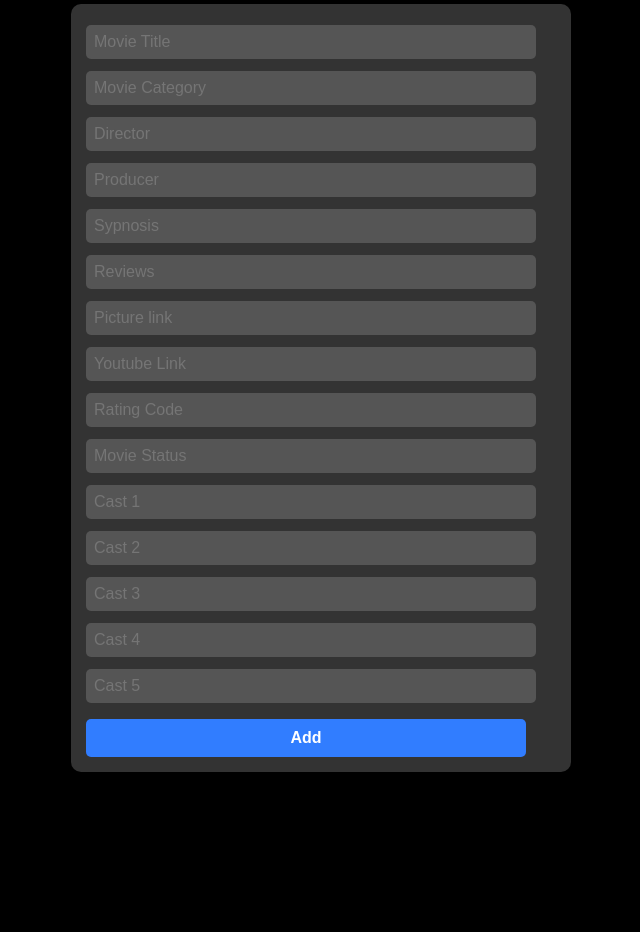
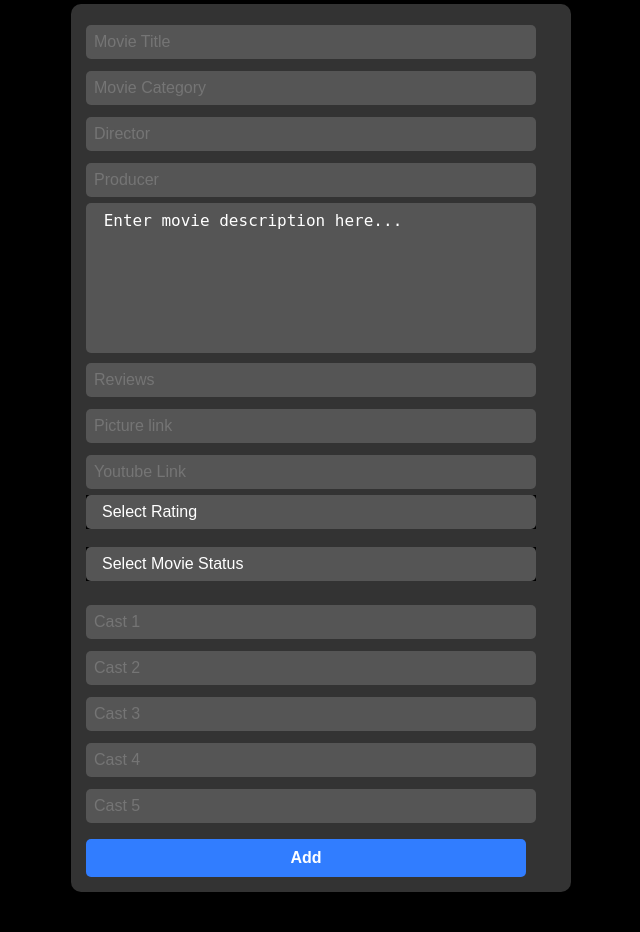
Before and after one commit to camilaCaleroVelasco/a2Backend, a PHP site: page /addMovie.php in a window 1280 px wide. Shown: the part 219-1151 px from the top of the page, without its empty margins (319-959 px from the left). Before the commit the page ends 991 px from the top, so only its background shows below. Run offline with PHP 8.4, Linux system fonts and the light colour scheme.

Commit message:
added drop down options

```diff
--- a/addMovie.php
+++ b/addMovie.php
@@ -5,6 +5,87 @@
     <meta name="viewport" content="width=device-width, initial-scale=1.0">
     <title>Admin View</title>
     <link rel="stylesheet" href="css/addMovie.css">
+    <style>
+        .custom-select select{
+    display: none; /*hide original SELECT element:*/
+}
+
+.select-selected {
+    background-color:#555;
+}
+
+  /*style the arrow inside the select element:*/
+.select-selected:after {
+    position: absolute;
+    content: "";
+    top: 14px;
+    right: 10px;
+    width: 0;
+    height: 0;
+    border: none;
+    border-radius: 5px;
+}
+
+  /*style the arrow inside the select element:*/
+.select-selected:after {
+    position: absolute;
+    content: "";
+    top: 14px;
+    right: 10px;
+    width: 0;
+    height: 0;
+    border: none;
+    border-radius: 5px;
+    color: white;
+}
+
+  /*point the arrow upwards when the select box is open (active):*/
+.select-selected.select-arrow-active:after {
+    top: 7px;
+}
+
+  /*style the items (options), including the selected item:*/
+.select-items div,.select-selected {
+    color: #ffffff;
+    padding: 8px 16px;
+    border: none;
+    border-radius: 5px;
+    cursor: pointer;
+    user-select: none;
+}
+
+  /*style items (options):*/
+.select-items {
+    position: relative;
+    background-color: #555;
+    top: 100%;
+    left: 0;
+    right: 0;
+    z-index: 99;
+}
+
+  /*hide the items when the select box is closed:*/
+.select-hide {
+    display: none;
+}
+
+.select-items div:hover, .same-as-selected {
+    background-color: rgba(0, 0, 0, 0.1);
+}
+
+textarea {
+  width: calc(100% - 20px);
+  height: 150px;
+  padding: 8px;
+  box-sizing: border-box;
+  border: none;
+    border-radius: 5px;
+    background-color: #555;
+    color: white;
+    font-size: 16px;
+  resize: none;
+}
+</style>
 </head>
 <body>
     <header>
@@ -26,7 +107,7 @@
         <br>
         <input type="text" name="producer" placeholder="Producer">
         <br>
-        <input type="text" name="synopsis" placeholder="Sypnosis">
+        <textarea id="synopsis" name="synopsis" > Enter movie description here... </textarea>
         <br>
         <input type="text" name="reviews" placeholder="Reviews">
         <br>
@@ -34,9 +115,24 @@
         <br>
         <input type="text" name="video" placeholder="Youtube Link">
         <br>
-        <input type="text" name="rating_code" placeholder="Rating Code">
+        <div class ="custom-select" style="width: calc(100% - 20px);">
+            <select name="rating_code" id="rating_code">
+                <option value="0">Select Rating</option>
+                <option value="G">G</option>
+                <option value="PG">PG</option>
+                <option value="PG-13">PG-13</option>
+                <option value="R">R</option>
+                <option value="NR">NR</option>
+            </select>
+        </div>
         <br>
-        <input type="text" name="movie_status" placeholder="Movie Status">
+        <div class ="custom-select" style="width: calc(100% - 20px);">
+            <select name="movie_status" id="movie_status">
+                <option value="0">Select Movie Status</option>
+                <option value="coming soon">Coming Soon</option>
+                <option value="now playing">Now Playing</option>
+            </select>
+        </div>
         <br>
         <input type="text" name="cast_1" placeholder="Cast 1">
         <br>
@@ -50,4 +146,85 @@
         <br>
         <button id = "submit" type="submit" name="submit"> Add </button>
 </body>
+<script>
+var x, i, j, l, ll, selElmnt, a, b, c;
+/*look for any elements with the class "custom-select":*/
+x = document.getElementsByClassName("custom-select");
+l = x.length;
+for (i = 0; i < l; i++) {
+  selElmnt = x[i].getElementsByTagName("select")[0];
+  ll = selElmnt.length;
+  /*for each element, create a new DIV that will act as the selected item:*/
+  a = document.createElement("DIV");
+  a.setAttribute("class", "select-selected");
+  a.innerHTML = selElmnt.options[selElmnt.selectedIndex].innerHTML;
+  x[i].appendChild(a);
+  /*for each element, create a new DIV that will contain the option list:*/
+  b = document.createElement("DIV");
+  b.setAttribute("class", "select-items select-hide");
+  for (j = 1; j < ll; j++) {
+    /*for each option in the original select element,
+    create a new DIV that will act as an option item:*/
+    c = document.createElement("DIV");
+    c.innerHTML = selElmnt.options[j].innerHTML;
+    c.addEventListener("click", function(e) {
+        /*when an item is clicked, update the original select box,
+        and the selected item:*/
+        var y, i, k, s, h, sl, yl;
+        s = this.parentNode.parentNode.getElementsByTagName("select")[0];
+        sl = s.length;
+        h = this.parentNode.previousSibling;
+        for (i = 0; i < sl; i++) {
+          if (s.options[i].innerHTML == this.innerHTML) {
+            s.selectedIndex = i;
+            h.innerHTML = this.innerHTML;
+            y = this.parentNode.getElementsByClassName("same-as-selected");
+            yl = y.length;
+            for (k = 0; k < yl; k++) {
+              y[k].removeAttribute("class");
+            }
+            this.setAttribute("class", "same-as-selected");
+            break;
+          }
+        }
+        h.click();
+    });
+    b.appendChild(c);
+  }
+  x[i].appendChild(b);
+  a.addEventListener("click", function(e) {
+      /*when the select box is clicked, close any other select boxes,
+      and open/close the current select box:*/
+      e.stopPropagation();
+      closeAllSelect(this);
+      this.nextSibling.classList.toggle("select-hide");
+      this.classList.toggle("select-arrow-active");
+    });
+}
+function closeAllSelect(elmnt) {
+  /*a function that will close all select boxes in the document,
+  except the current select box:*/
+  var x, y, i, xl, yl, arrNo = [];
+  x = document.getElementsByClassName("select-items");
+  y = document.getElementsByClassName("select-selected");
+  xl = x.length;
+  yl = y.length;
+  for (i = 0; i < yl; i++) {
+    if (elmnt == y[i]) {
+      arrNo.push(i)
+    } else {
+      y[i].classList.remove("select-arrow-active");
+    }
+  }
+  for (i = 0; i < xl; i++) {
+    if (arrNo.indexOf(i)) {
+      x[i].classList.add("select-hide");
+    }
+  }
+}
+/*if the user clicks anywhere outside the select box,
+then close all select boxes:*/
+document.addEventListener("click", closeAllSelect);
+</script>
+
 </html>
```
